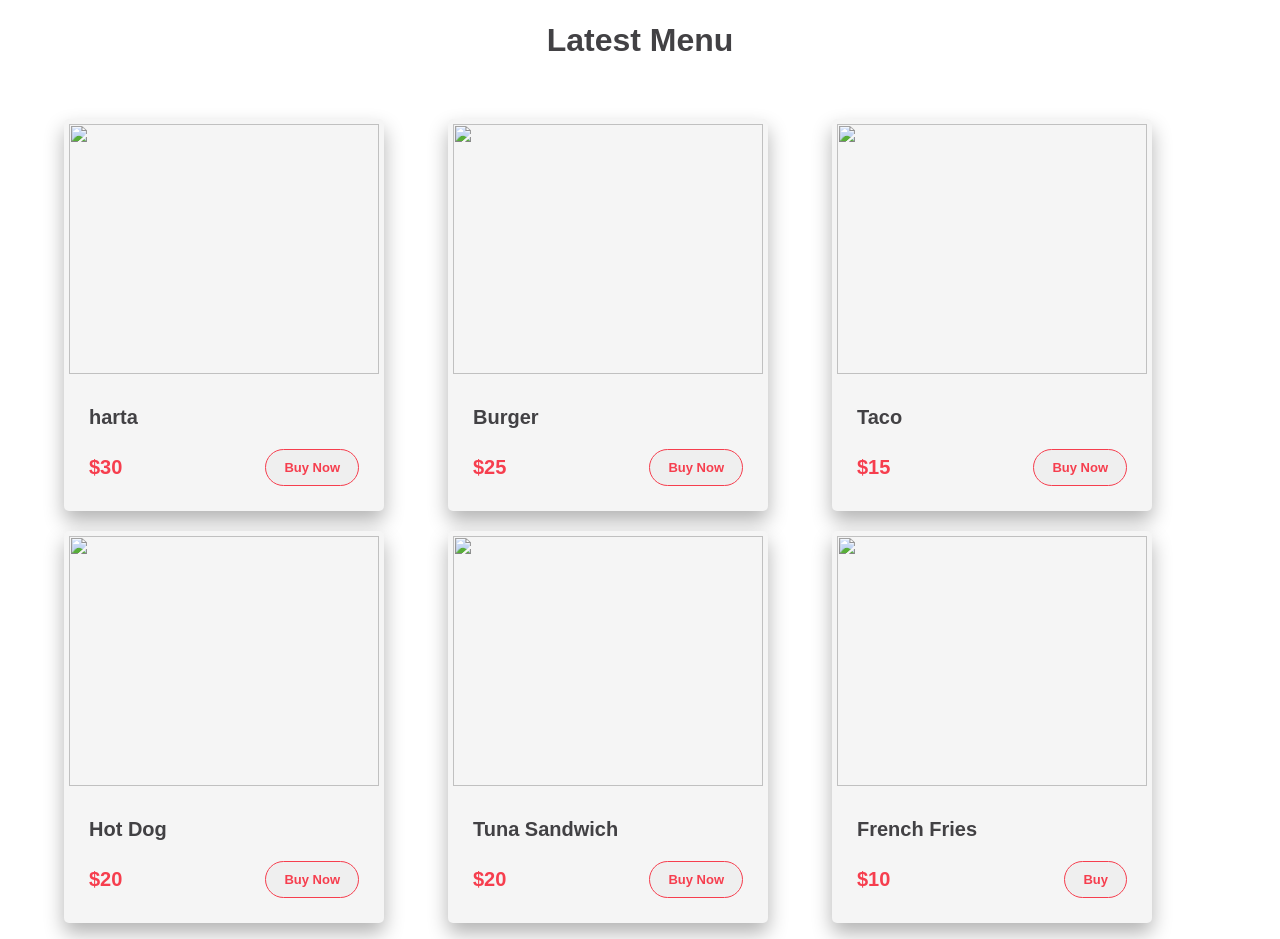
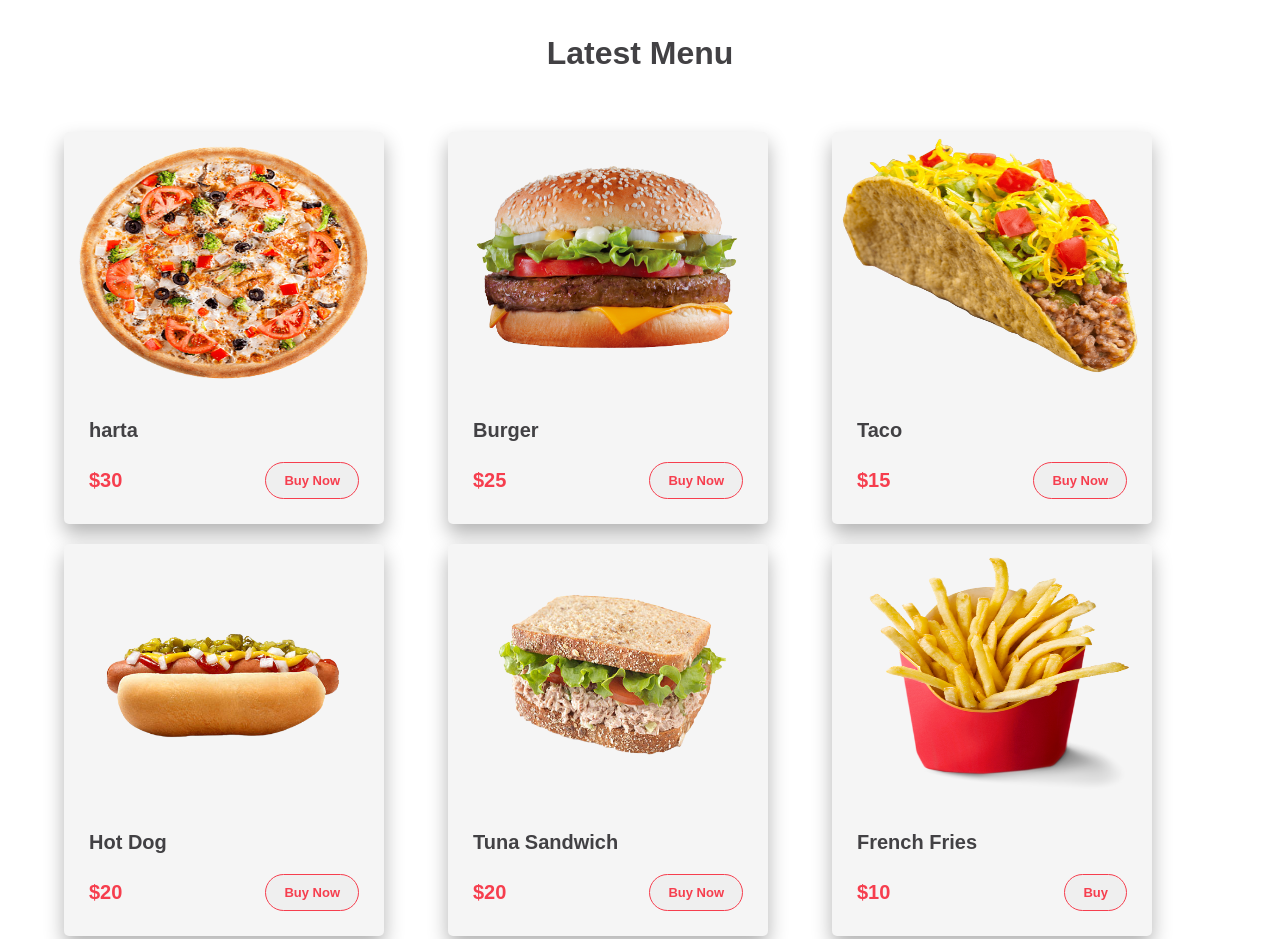
Before and after one commit to RanuRamadhan/RanuRamadhan.Github.io, a plain HTML site: page index.html in a window 1280 px wide. Shown: the part 900-1839 px from the top of the page. Drawn offline with nearby package versions, Linux system fonts and the light colour scheme; files whose address does not match are found by name.

Commit message:
Update gambar

```diff
--- a/index.html
+++ b/index.html
@@ -13,7 +13,7 @@
 </head>
 <body>
 	<nav class="navbar">
-		<div class="logo"><h1><a href=""><img src="../website/food.png"></a></h1></div>
+		<div class="logo"><h1><a href=""><img src="food.png"></a></h1></div>
 		<ul class="menu">
 			<li><a href="" class="active">Home</a></li>
 			<li><a href="">Foods</a></li>
@@ -41,7 +41,7 @@
 
 			<!-- card start -->
 			<div class="card">
-				<div class="img"><img src="../website/piza.png" alt=""></div>
+				<div class="img"><img src="piza.png" alt=""></div>
 				<div class="desc">harta</div>
 				<div class="title">harta</div>
 				<div class="box">
@@ -53,7 +53,7 @@
 
 			<!-- card start -->
 			<div class="card">
-				<div class="img"><img src="../website/2.png" alt=""></div>
+				<div class="img"><img src="2.png" alt=""></div>
 				<div class="desc">Burger</div>
 				<div class="title">Burger</div>
 				<div class="box">
@@ -65,7 +65,7 @@
 
 			<!-- card start -->
 			<div class="card">
-				<div class="img"><img src="../website/3.png" alt=""></div>
+				<div class="img"><img src="3.png" alt=""></div>
 				<div class="desc">Taco</div>
 				<div class="title">Taco</div>
 				<div class="box">
@@ -77,7 +77,7 @@
 
 			<!-- card start -->
 			<div class="card">
-				<div class="img"><img src="../website/4.png" alt=""></div>
+				<div class="img"><img src="4.png" alt=""></div>
 				<div class="desc">Hot Dog</div>
 				<div class="title">Hot Dog</div>
 				<div class="box">
@@ -89,7 +89,7 @@
 
 			<!-- card start -->
 			<div class="card">
-				<div class="img"><img src="../website/5.png" alt=""></div>
+				<div class="img"><img src="5.png" alt=""></div>
 				<div class="desc">Tuna Sandwich</div>
 				<div class="title">Tuna Sandwich</div>
 				<div class="box">
@@ -101,7 +101,7 @@
 
 			<!-- card start -->
 			<div class="card">
-				<div class="img"><img src="../website/6.png" alt=""></div>
+				<div class="img"><img src="6.png" alt=""></div>
 				<div class="desc">French Fries</div>
 				<div class="title">French Fries</div>
 				<div class="box">
```
